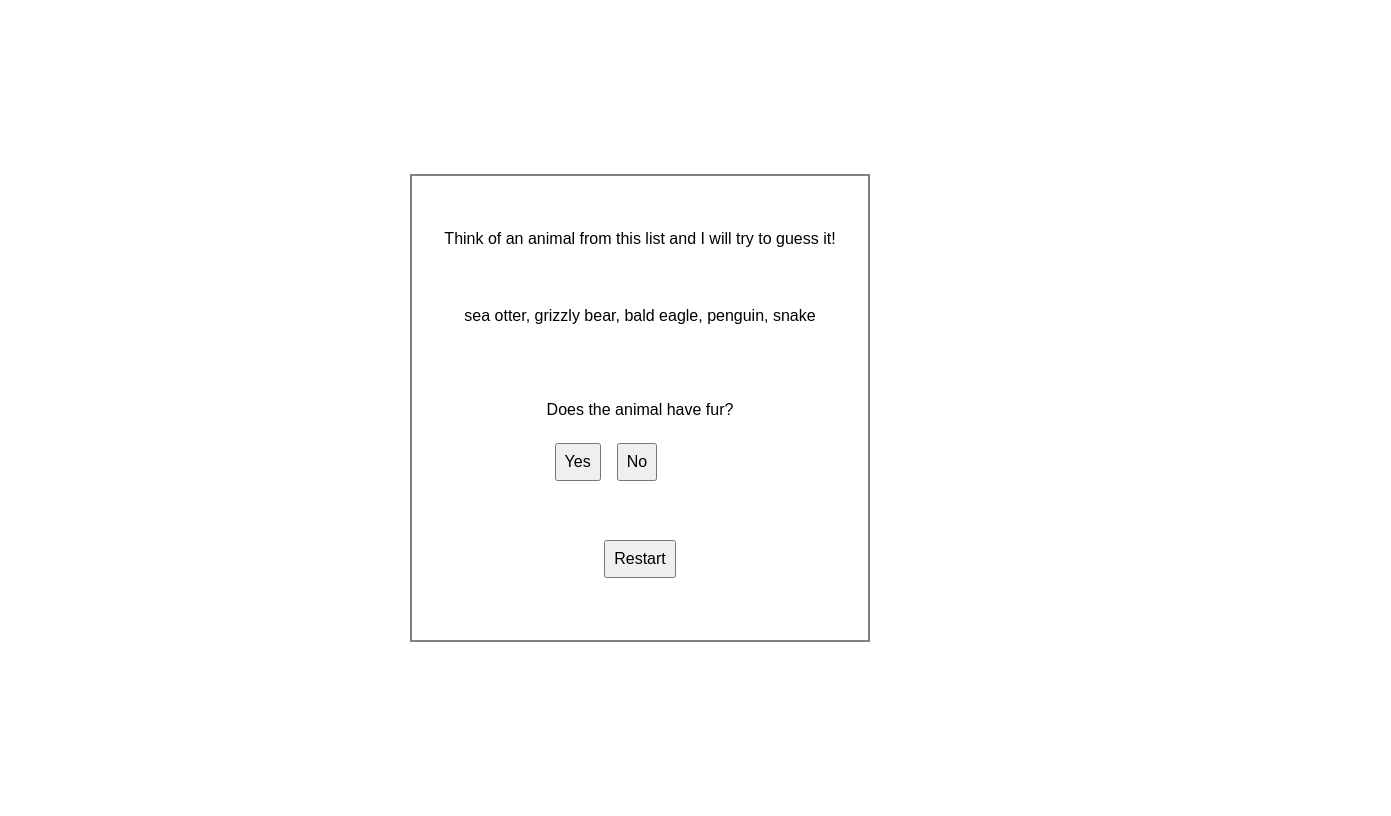
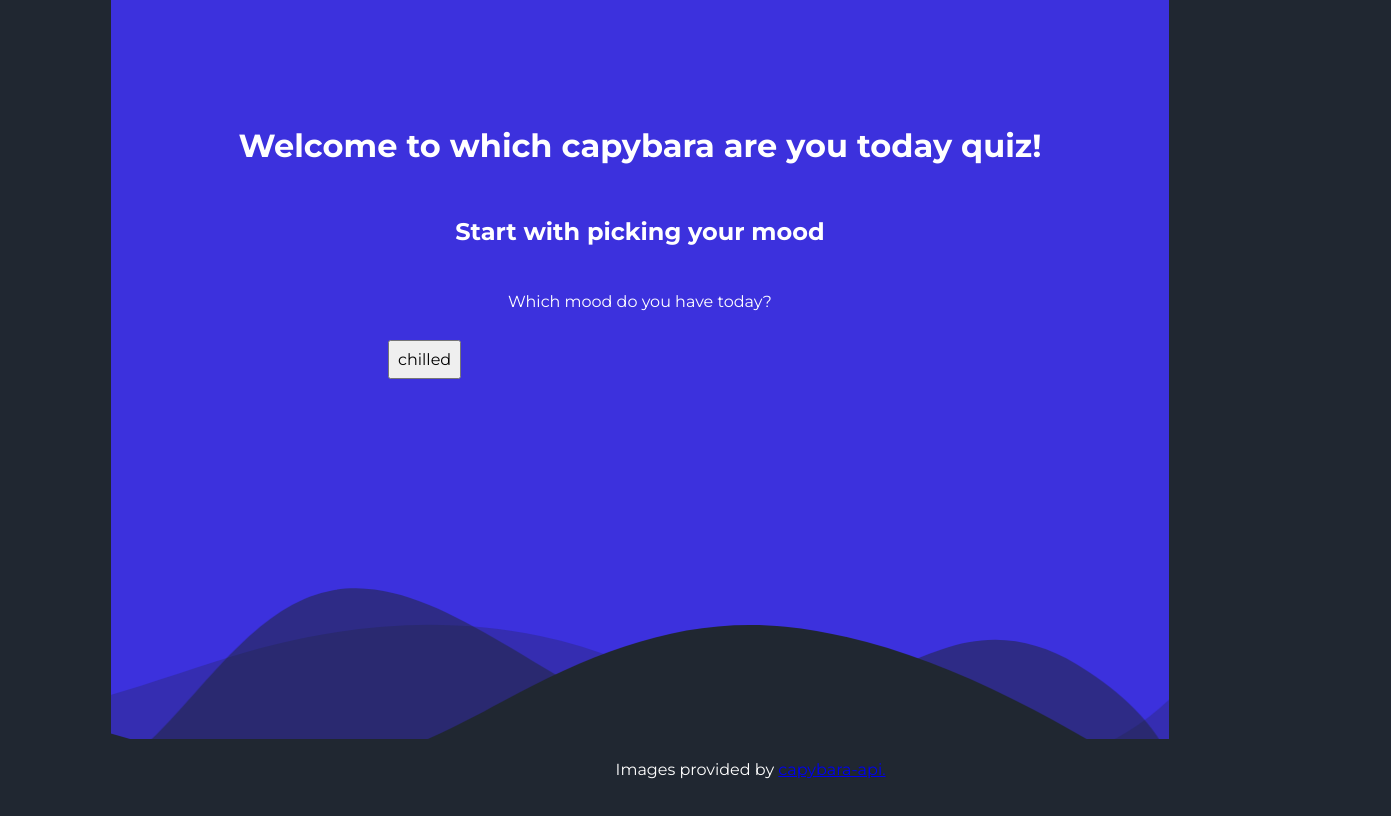
Before and after one commit to VDromaretska/capybara-quiz, a React (Vite) app: page / in a window 1280 px wide. Shown: the whole page, 1391 px wide, since content can reach past the window. Built offline with nearby package versions, Linux system fonts and the light colour scheme.

Commit message:
Build first version - logic for chilled subtree defined

```diff
--- a/index.html
+++ b/index.html
@@ -6,9 +6,13 @@
         <meta name="viewport" content="width=device-width, initial-scale=1.0" />
         <meta name="description" content="Tree-based Quiz App" />
         <title>Quiz (Tree) App</title>
+        <link
+            rel="stylesheet"
+            href="https://fonts.googleapis.com/css2?family=Montserrat:wght@400;700&display=swap"
+        />
     </head>
     <body>
         <div id="root"></div>
-        <script type="module" src="/src/main.tsx"></script>
+        <script type="module" src="/src/main.jsx"></script>
     </body>
 </html>
--- a/src/components/App.css
+++ b/src/components/App.css
@@ -4,14 +4,24 @@
     height: 100vh;
 }
 
-.App {
+* {
+    font-family: "Montserrat", sans-serif;
+}
+body {
+    margin: 0;
+    font-family: "Montserrat", sans-serif;
+    color: white;
+    background: #202731;
+    overflow-x: hidden;
+}
+/* .App {
     padding: 2rem;
     font-family: sans-serif;
     display: grid;
     place-items: center;
     height: 50vh;
     border: 2px solid gray;
-}
+} */
 
 button {
     margin: 0.5rem;
@@ -19,7 +29,61 @@
     font-size: 1rem;
 }
 
-.eliminated {
-    text-decoration: line-through;
-    opacity: 0.5;
+h1 {
+    padding: 5px 10vw;
 }
+h2 {
+    padding: 5px 10vw;
+}
+p {
+    padding: 5px 10vw;
+}
+.smth {
+    position: relative;
+    display: flex;
+    flex-direction: column;
+    align-items: center;
+    min-height: 700px;
+    padding-top: 100px;
+}
+.blue {
+    background-color: #3c31dd;
+    overflow: hidden;
+}
+.pink {
+    background: #e76f9f;
+    overflow: hidden;
+}
+
+.footer {
+    background-color: #202731;
+    position: absolute;
+    width: 100%;
+    display: flex;
+    flex-direction: column;
+    align-items: center;
+    min-height: 50px;
+    /* padding: 5px 10vw; */
+    bottom: 0;
+}
+.custom-shape-divider-bottom-1692616734 {
+    position: absolute;
+    bottom: 0;
+    left: 0;
+    width: 100%;
+    overflow: hidden;
+    line-height: 0;
+    transform: rotate(180deg);
+}
+
+.custom-shape-divider-bottom-1692616734 svg {
+    position: relative;
+    display: block;
+    width: calc(175% + 1.3px);
+    height: 231px;
+    transform: rotateY(180deg);
+}
+
+.custom-shape-divider-bottom-1692616734 .shape-fill {
+    fill: #202731;
+}
--- /dev/null
+++ b/src/components/App.jsx
@@ -0,0 +1,82 @@
+import "./App.css";
+import createCapyTree from "../exampleTrees/capybaraTree";
+import { useEffect, useState } from "react";
+
+export default function App() {
+    const [currentTree, setCurrentTree] = useState(createCapyTree());
+    const [question, setQuestion] = useState("");
+    console.log(currentTree, question);
+    useEffect(() => {
+        setQuestion(currentTree.question);
+    }, [currentTree]);
+
+    const handleChilled = () => {
+        setCurrentTree(currentTree.chilledSubtree);
+    };
+    const handleYes = () => {
+        setCurrentTree(currentTree.yesSubtree);
+    };
+    const handleNo = () => {
+        setCurrentTree(currentTree.noSubtree);
+    };
+    return (
+        <div>
+            <div className="smth blue">
+                <h1>Welcome to which capybara are you today quiz!</h1>
+                <h2>Start with picking your mood </h2>
+                {currentTree.kind === "first question" && (
+                    <div>
+                        <p>{question}</p>
+                        <button onClick={() => handleChilled()}>chilled</button>
+                    </div>
+                )}
+                {currentTree.kind === "question" && (
+                    <div>
+                        <p>{question}</p>
+                        <button onClick={() => handleYes()}>Yes</button>
+                        <button onClick={() => handleNo()}>No</button>
+                    </div>
+                )}
+                {currentTree.kind === "answer" && (
+                    <div>
+                        <p>Congrats!</p>
+                        <img src={currentTree.img} alt="another capy image" />
+                    </div>
+                )}
+                <div className="custom-shape-divider-bottom-1692616734">
+                    <svg
+                        data-name="Layer 1"
+                        xmlns="http://www.w3.org/2000/svg"
+                        viewBox="0 0 1200 120"
+                        preserveAspectRatio="none"
+                    >
+                        <path
+                            d="M0,0V46.29c47.79,22.2,103.59,32.17,158,28,70.36-5.37,136.33-33.31,206.8-37.5C438.64,32.43,512.34,53.67,583,72.05c69.27,18,138.3,24.88,209.4,13.08,36.15-6,69.85-17.84,104.45-29.34C989.49,25,1113-14.29,1200,52.47V0Z"
+                            opacity=".25"
+                            className="shape-fill"
+                        ></path>
+                        <path
+                            d="M0,0V15.81C13,36.92,27.64,56.86,47.69,72.05,99.41,111.27,165,111,224.58,91.58c31.15-10.15,60.09-26.07,89.67-39.8,40.92-19,84.73-46,130.83-49.67,36.26-2.85,70.9,9.42,98.6,31.56,31.77,25.39,62.32,62,103.63,73,40.44,10.79,81.35-6.69,119.13-24.28s75.16-39,116.92-43.05c59.73-5.85,113.28,22.88,168.9,38.84,30.2,8.66,59,6.17,87.09-7.5,22.43-10.89,48-26.93,60.65-49.24V0Z"
+                            opacity=".5"
+                            className="shape-fill"
+                        ></path>
+                        <path
+                            d="M0,0V5.63C149.93,59,314.09,71.32,475.83,42.57c43-7.64,84.23-20.12,127.61-26.46,59-8.63,112.48,12.24,165.56,35.4C827.93,77.22,886,95.24,951.2,90c86.53-7,172.46-45.71,248.8-84.81V0Z"
+                            className="shape-fill"
+                        ></path>
+                    </svg>
+                </div>
+            </div>
+            {/* <div className="smth"></div> */}
+
+            <div className="footer">
+                <p>
+                    Images provided by{" "}
+                    <a href="https://github.com/looskie/capybara-api">
+                        capybara-api.
+                    </a>
+                </p>
+            </div>
+        </div>
+    );
+}
--- a/src/components/App.tsx
+++ /dev/null
@@ -1,44 +0,0 @@
-import "./App.css";
-import createTree from "../exampleTrees/animalsQuizTree";
-import { QuestionNode } from "../tree";
-import { useState, useEffect } from "react";
-
-export default function App() {
-    const [currentTree, setCurrentTree] = useState(createTree());
-    const [currentQuestion, setCurrentQuestion] = useState<string>("question");
-
-    useEffect(() => {
-        if (currentTree.kind === "question") {
-            setCurrentQuestion(currentTree.question);
-        }
-    }, [currentTree]);
-
-    const handleClickYes = (currentTree: QuestionNode) => {
-        setCurrentTree(currentTree.yesSubtree);
-    };
-    const handleClickNo = (currentTree: QuestionNode) => {
-        setCurrentTree(currentTree.noSubtree);
-    };
-
-    return (
-        <main className="App">
-            Think of an animal from this list and I will try to guess it!
-            <p>sea otter, grizzly bear, bald eagle, penguin, snake</p>
-            {currentTree.kind === "question" && (
-                <div>
-                    <p>{currentQuestion}</p>
-                    <button onClick={() => handleClickYes(currentTree)}>
-                        Yes
-                    </button>
-                    <button onClick={() => handleClickNo(currentTree)}>
-                        No
-                    </button>
-                </div>
-            )}
-            {currentTree.kind === "leaf" && <p>{currentTree.result}</p>}
-            <button onClick={() => setCurrentTree(createTree())}>
-                Restart
-            </button>
-        </main>
-    );
-}
--- /dev/null
+++ b/src/exampleTrees/capybaraTree.js
@@ -0,0 +1,42 @@
+export default function createCapyTree() {
+    return {
+        kind: "first question",
+        question: "Which mood do you have today?",
+        chilledSubtree: {
+            kind: "question",
+            question: "Do you like water?",
+            yesSubtree: {
+                kind: "question",
+                question: "Do you like fruits?",
+                yesSubtree: {
+                    kind: "answer",
+                    img: "https://api.capy.lol/v1/capybara/115",
+                },
+                noSubtree: {
+                    kind: "answer",
+                    img: "https://api.capy.lol/v1/capybara/100",
+                },
+            },
+            noSubtree: {
+                kind: "question",
+                question: "Do you like socializing?",
+                yesSubtree: {
+                    kind: "question",
+                    question: "With other capy?",
+                    yesSubtree: {
+                        kind: "answer",
+                        img: "https://api.capy.lol/v1/capybara/116",
+                    },
+                    noSubtree: {
+                        kind: "answer",
+                        img: "https://api.capy.lol/v1/capybara/108",
+                    },
+                },
+                noSubtree: {
+                    kind: "answer",
+                    img: "https://api.capy.lol/v1/capybara/110",
+                },
+            },
+        },
+    };
+}
--- a/src/main.tsx
+++ b/src/main.jsx
@@ -2,7 +2,7 @@
 import ReactDOM from "react-dom/client";
 import App from "./components/App";
 
-ReactDOM.createRoot(document.getElementById("root") as HTMLElement).render(
+ReactDOM.createRoot(document.getElementById("root")).render(
     <React.StrictMode>
         <App />
     </React.StrictMode>
--- a/vite.config.ts
+++ b/vite.config.ts
@@ -6,7 +6,7 @@
 //import eslint from "vite-plugin-eslint"  //...or vite-plugin-checker
 import react from "@vitejs/plugin-react";
 import { defineConfig } from "vite";
-import { checker } from "vite-plugin-checker";
+// import { checker } from "vite-plugin-checker";
 
 // https://vitejs.dev/config/
 export default defineConfig({
@@ -14,19 +14,19 @@
     plugins: [
         // eslint(),
         react(),
-        checker({
-            typescript: true,
-            eslint: {
-                lintCommand: "eslint src/**/*.ts src/**/*.tsx",
-            },
-        }),
+        // checker({
+        //     typescript: true,
+        //     eslint: {
+        //         lintCommand: "eslint src/**/*.ts src/**/*.jsx",
+        // //     },
+        // }),
     ],
-    test: {
-        globals: true,
-        environment: "jsdom",
-        setupFiles: "./src/testSetup/setup.ts",
-        // you might want to disable it, if you don't have tests that rely on CSS
-        // since parsing CSS is slow
-        css: true,
-    },
+    // test: {
+    //     globals: true,
+    //     environment: "jsdom",
+    //     setupFiles: "./src/testSetup/setup.ts",
+    //     // you might want to disable it, if you don't have tests that rely on CSS
+    //     // since parsing CSS is slow
+    //     css: true,
+    // },
 });
```
